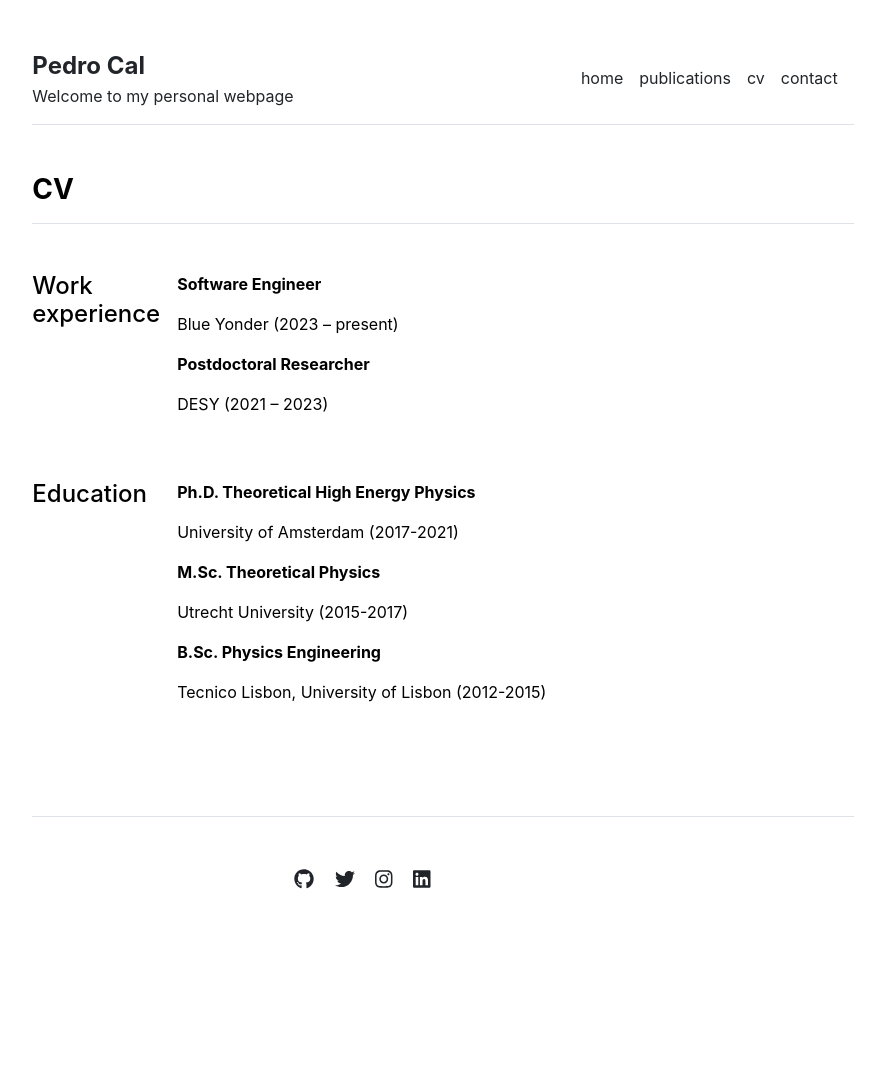
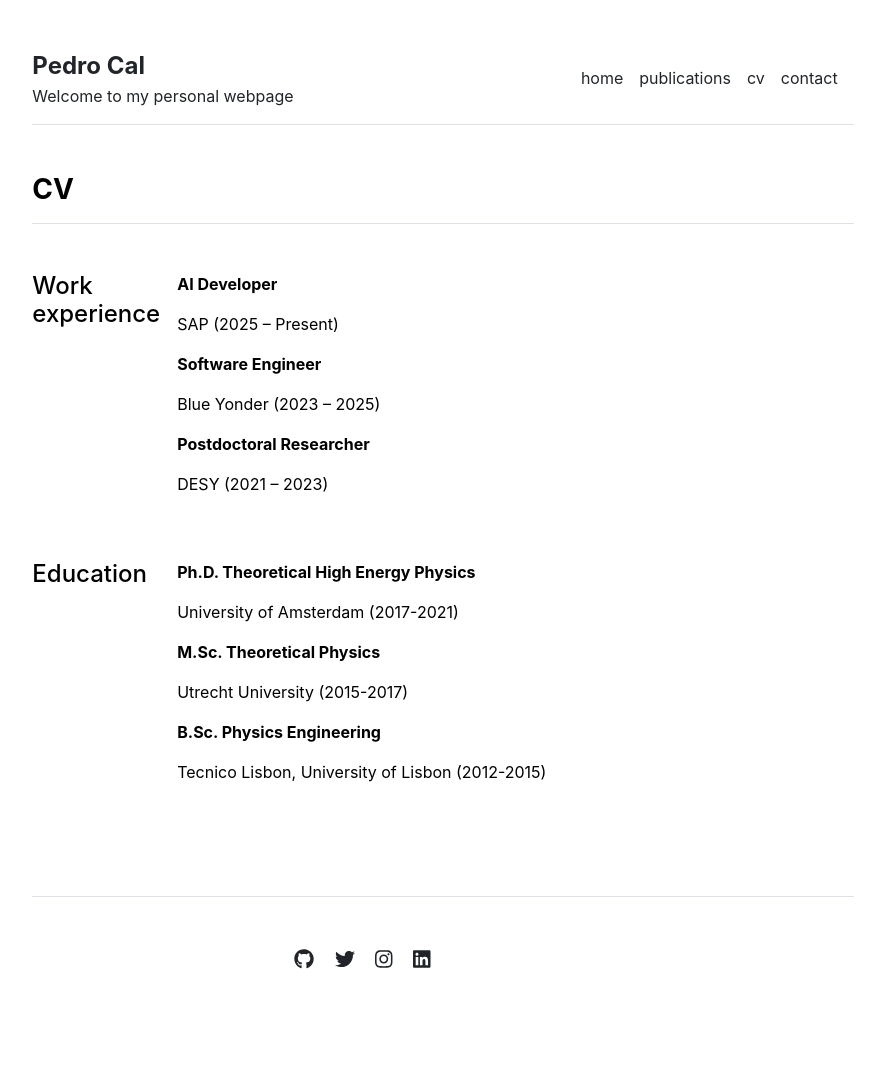
Before and after one commit to pmcal/pmcal.github.io, a Jekyll site: the page built from cv.md, in a window 1280 px wide. Shown: the whole page, without its empty margins (197-1082 px from the left). Built offline with Jekyll 4.4.1, drawn with Linux system fonts in a browser that asks for light colours; before the commit the page ends 991 px from its top, so only the background shows below that.

Commit message:
Update academic-experience.yml

```diff
--- a/_data/cv/academic-experience.yml
+++ b/_data/cv/academic-experience.yml
@@ -1,5 +1,8 @@
+- title: 'AI Developer'
+  description: 'SAP (2025 – Present)'
+
 - title: 'Software Engineer'
-  description: 'Blue Yonder (2023 – present)'
+  description: 'Blue Yonder (2023 – 2025)'
 
 - title: 'Postdoctoral Researcher'
   description: 'DESY (2021 – 2023)'
```
